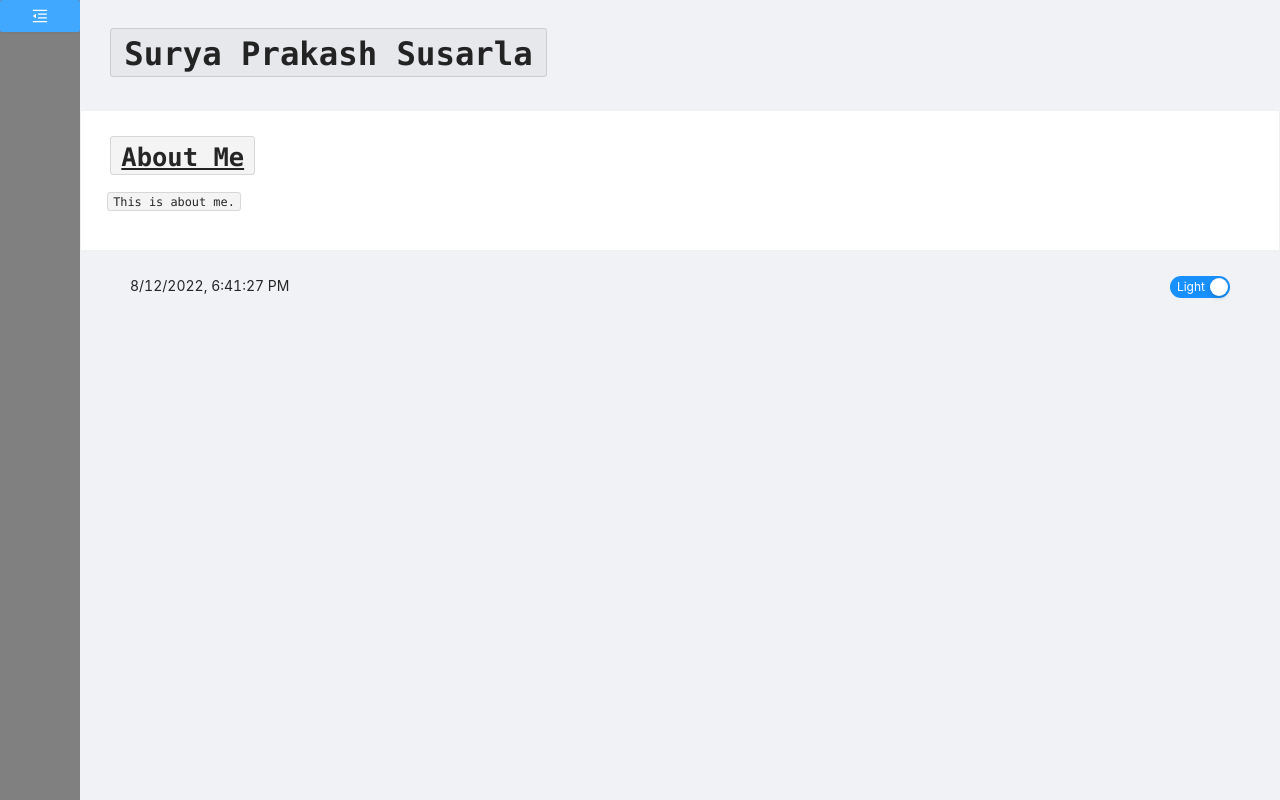
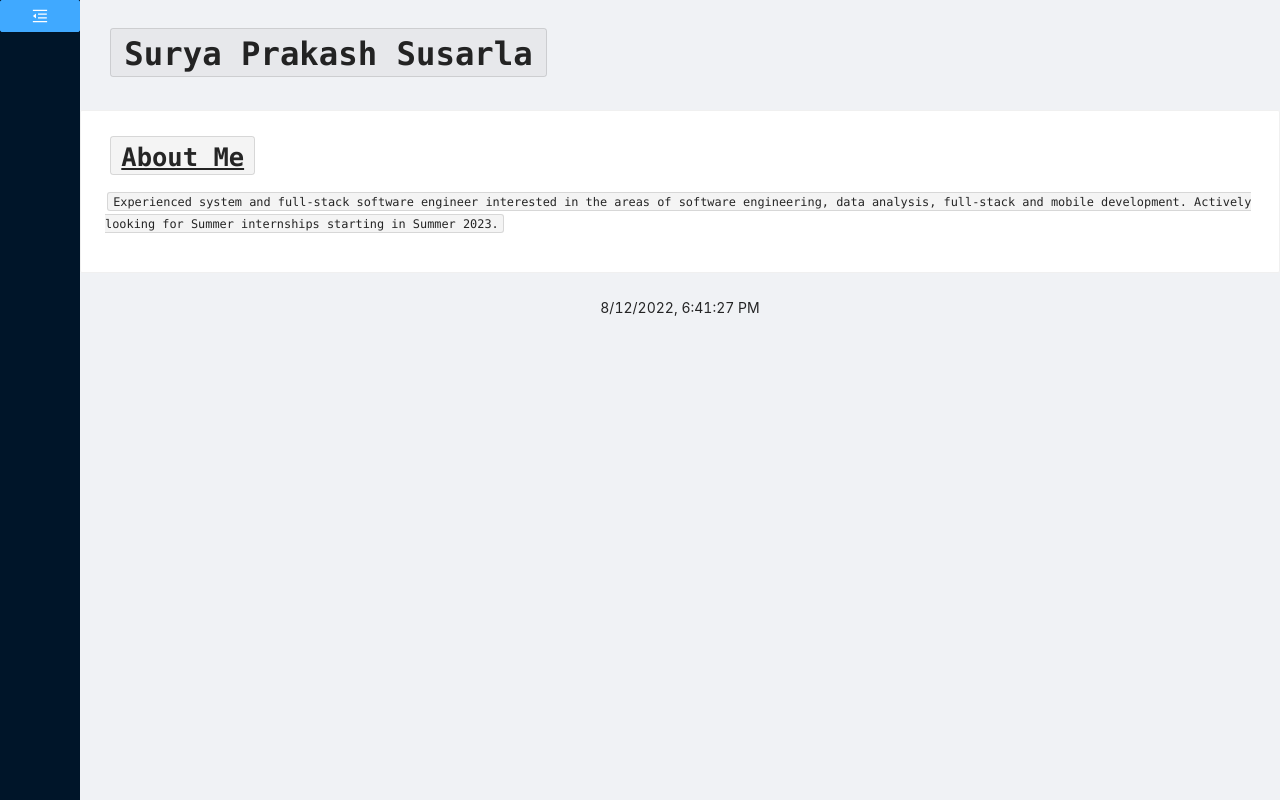
Before and after one commit to surya-prakash-susarla/surya-prakash-susarla.github.io, a React (Create React App) app: page / in a window 1280 px wide. Built offline with nearby package versions, Linux system fonts and the light colour scheme.

Commit message:
finalized most structures - pre refactor

```diff
--- /dev/null
+++ b/src/root/contents.ts
@@ -0,0 +1 @@
+export const kAboutMeSection: string = 'Experienced system and full-stack software engineer interested in the areas of software engineering, data analysis, full-stack and mobile development. Actively looking for Summer internships starting in Summer 2023.';
--- a/src/root/main.css
+++ b/src/root/main.css
@@ -1,7 +1,7 @@
 @import '~antd/dist/antd.css';
 
 .header-text {
-  text-align: center;
+  text-align: left;
 }
 
 .content-card-title {
@@ -13,42 +13,5 @@
 }
 
 .footer-bar {
-  display: grid;
-  grid-template-areas:
-    'clock theme';
+  text-align: center;
 }
-
-.clock-grid {
-  grid-area: clock;
-  text-align: start;
-}
-
-.theme-grid {
-  grid-area: theme;
-  text-align: end;
-}
-
-.light-background {
-  background: #f0f2f5
-}
-
-.dark-background {
-  /* background: #3F3F3F; */
-  background: #181818;
-}
-
-.sider-dark-background {
-  background: #3f3f3f;
-}
-
-.sider-light-background {
-  background: gray
-}
-
-.dark-background-text-color {
-  color: white;
-}
-
-.light-background-text-color {
-  color: black;
-}
--- a/src/root/main.tsx
+++ b/src/root/main.tsx
@@ -4,6 +4,7 @@ import { Button, Layout, Menu, PageHeader, Switch, Typography } from 'antd';
 import React, { useState } from 'react';
 import Card from 'antd/lib/card/Card';
 import { MenuFoldOutlined, MenuUnfoldOutlined } from '@ant-design/icons';
+import { kAboutMeSection } from './contents';
 const { Footer, Sider } = Layout;
 
 enum PageSelection {
@@ -12,40 +13,32 @@ enum PageSelection {
   ContactMePage = 3
 };
 
-interface ThemeInfo {
-  isLightTheme: boolean,
-  toggleTheme: (isLightTheme: boolean) => void
-}
+interface BaseInfo { }
 
-interface ContentCardProps extends ThemeInfo {
+interface ContentCardProps extends BaseInfo {
   title: string,
   content: string
 };
 
-interface SideMenuProps extends ThemeInfo {
+interface SideMenuProps extends BaseInfo {
   clickHandler: (pageSelection: PageSelection) => void
 };
 
-interface ContentPageProps extends ThemeInfo {
+interface ContentPageProps extends BaseInfo {
   pageSelection: PageSelection
 };
 
-interface FooterBarProps extends ThemeInfo { };
+interface FooterBarProps extends BaseInfo { };
 
 const MainComponent: React.FC = () => {
   const [pageSelection, setPageSelection] = useState(PageSelection.AboutMePage);
-  const [lightThemeSelected, setLightThemeSelection] = useState(true);
-  let theme_props: ThemeInfo = {
-    isLightTheme: lightThemeSelected,
-    toggleTheme: setLightThemeSelection
-  };
   return (
     <Layout style={{ minHeight: '100vh' }}>
-      <SideMenu clickHandler={setPageSelection} {...theme_props} />
-      <Layout className={lightThemeSelected ? 'light-background' : 'dark-background'} style={{ minHeight: '100vh' }}>
-        <TitleBar {...theme_props} />
-        <ContentPage pageSelection={pageSelection} {...theme_props} />
-        <FooterBar {...theme_props} />
+      <SideMenu clickHandler={setPageSelection} />
+      <Layout style={{ minHeight: '100vh' }}>
+        <TitleBar />
+        <ContentPage pageSelection={pageSelection} />
+        <FooterBar />
       </Layout>
     </Layout>
   );
@@ -56,7 +49,7 @@ const SideMenu: React.FC<SideMenuProps> = (props: SideMenuProps) => {
   let toggleCollapsed = (): void => { setCollapsed(!collapsed) };
   let menu: JSX.Element = (
     <Menu defaultSelectedKeys={['1']} mode={'inline'} inlineCollapsed={true}
-      theme={props.isLightTheme ? 'light' : 'dark'} className={'animate__animated animate__fadeInDown'}>
+       className={'animate__animated animate__fadeInDown'}>
       <Menu.Item key={'1'} onClick={() => { props.clickHandler(PageSelection.AboutMePage) }}>
         About Me
       </Menu.Item>
@@ -74,8 +67,6 @@ const SideMenu: React.FC<SideMenuProps> = (props: SideMenuProps) => {
     <Sider
       collapsed={collapsed}
       breakpoint={'xl'}
-      theme={props.isLightTheme ? 'light' : 'dark'}
-      className={props.isLightTheme ? 'sider-light-background' : 'sider-dark-background'}
       onBreakpoint={toggleCollapsed}>
       <Button
         type={'primary'}
@@ -89,9 +80,9 @@ const SideMenu: React.FC<SideMenuProps> = (props: SideMenuProps) => {
   );
 }
 
-const TitleBar: React.FC<ThemeInfo> = (props: ThemeInfo) => {
+const TitleBar: React.FC<BaseInfo> = (props: BaseInfo) => {
   return (
-    <PageHeader className={'header-text animate__animated animate__fadeInUp ' + props.isLightTheme ? 'light-background-text-color' : 'dark-background-text-color'} ghost={true}>
+    <PageHeader className={'header-text animate__animated animate__fadeInUp'} ghost={true}>
       <Typography.Title code={true} level={1} >
         Surya Prakash Susarla
       </Typography.Title>
@@ -102,7 +93,7 @@ const TitleBar: React.FC<ThemeInfo> = (props: ThemeInfo) => {
 const ContentPage: React.FC<ContentPageProps> = (props: ContentPageProps) => {
   switch (props.pageSelection) {
     case PageSelection.AboutMePage:
-      return <ContentCard title='About Me' content='This is about me.' {...props} />
+      return <ContentCard title='About Me' content={kAboutMeSection} {...props} />
     case PageSelection.ResumePage:
       return <ContentCard title='Resume' content='Resume page.' {...props} />
     case PageSelection.ContactMePage:
@@ -140,13 +131,7 @@ const FooterBar: React.FC<FooterBarProps> = (props: FooterBarProps) => {
 
   return (
     <Footer className='footer-bar'>
-      <span className='clock-grid'> {time} </span>
-      <div className='theme-grid'>
-        <Switch
-          checkedChildren={'Light'} unCheckedChildren={'Dark'}
-          defaultChecked={true}
-          onChange={() => { props.toggleTheme(!props.isLightTheme) }} />
-      </div>
+      {time}
     </Footer>
   );
 }
```
